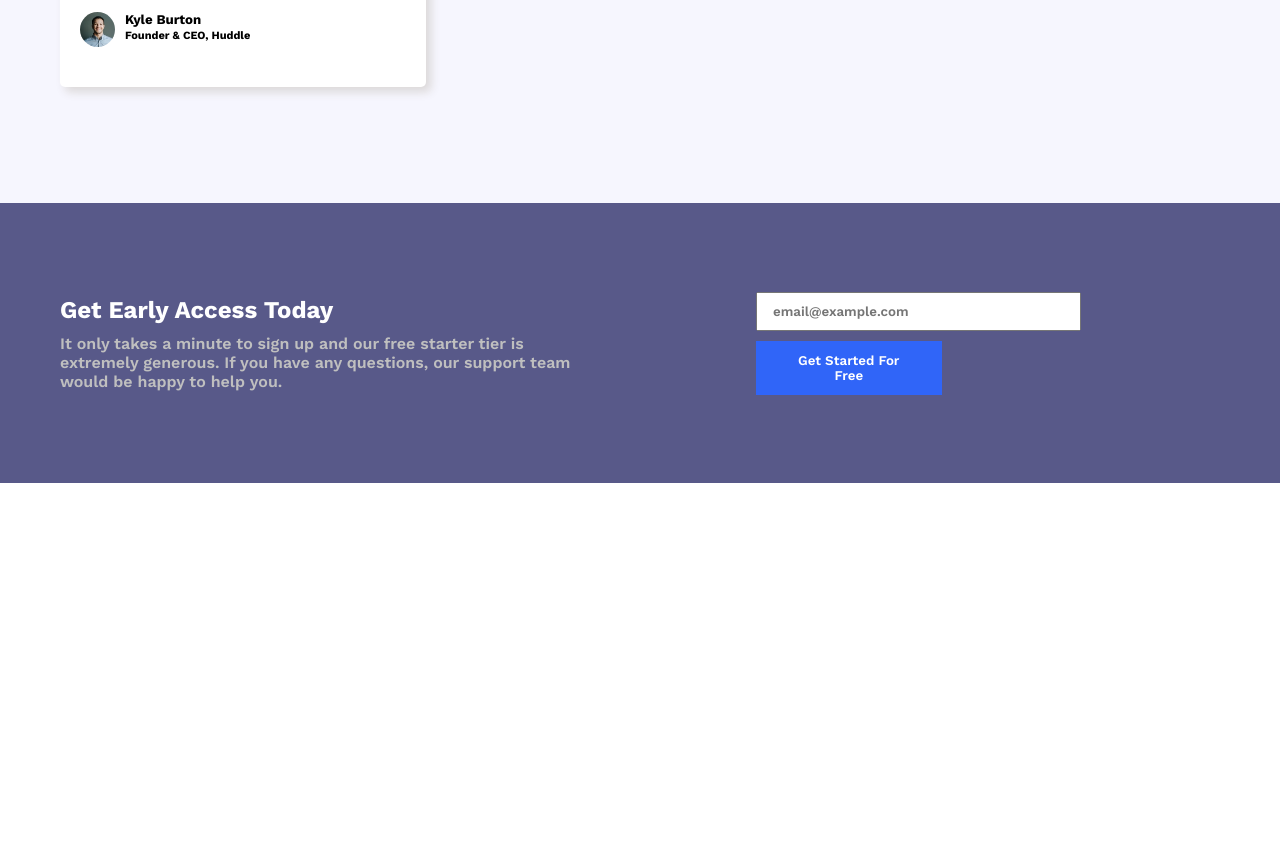
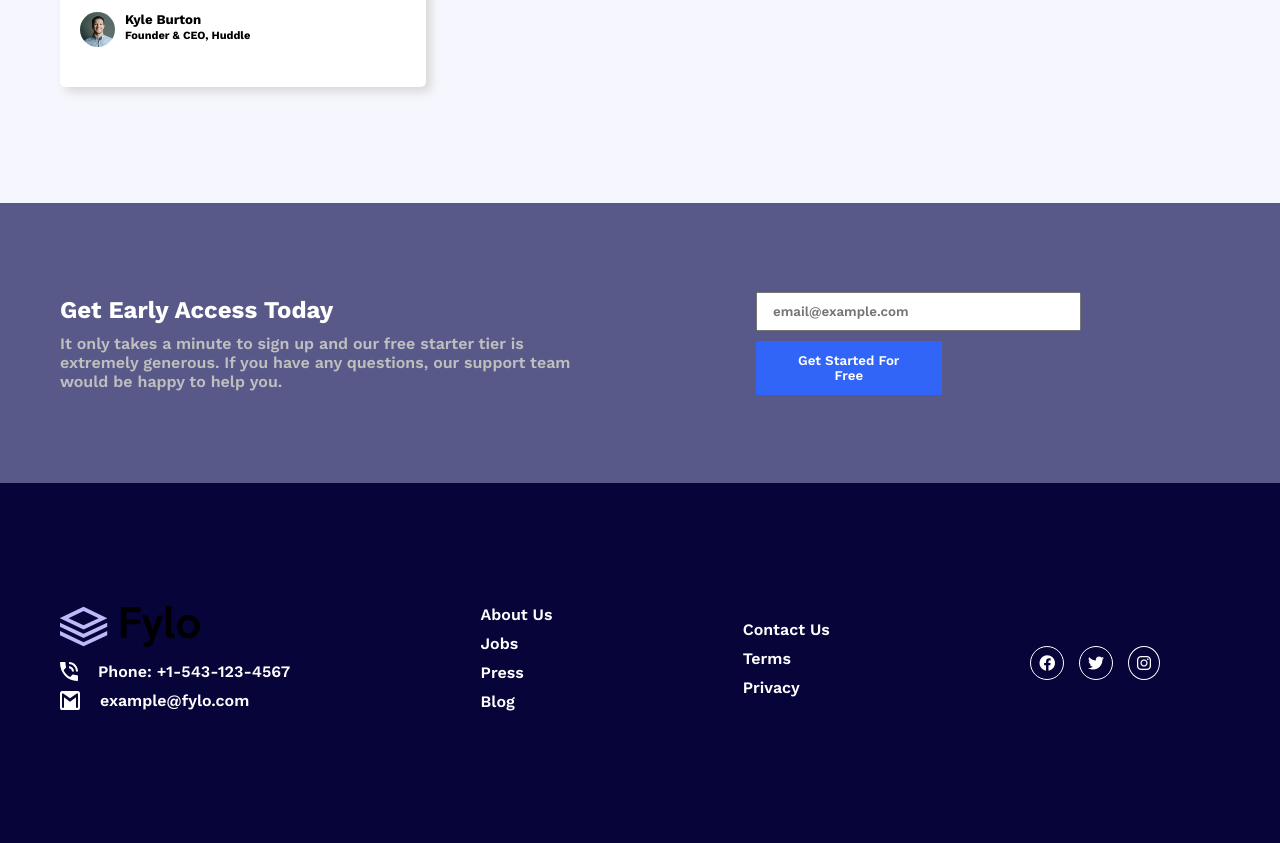
Before and after one commit to SajeedAninda/Fylo-Landing-Page-Sajeed, a plain HTML site: page index.html in a window 1280 px wide. Shown: the part 1397-2240 px from the top of the page. Before the commit the page ends 1880 px from the top, so only its background shows below. Drawn offline with nearby package versions, Linux system fonts and the light colour scheme.

Commit message:
After Project Completing

```diff
--- a/index.html
+++ b/index.html
@@ -13,7 +13,9 @@
   <link rel="icon" type="image/png" sizes="32x32" href="./images/favicon-32x32.png">
   <link rel="stylesheet" href="styles/style.css">
   <title>Fylo landing page with two column layout</title>
-
+  <link rel="stylesheet" href="https://cdnjs.cloudflare.com/ajax/libs/font-awesome/6.4.0/css/all.min.css"
+    integrity="sha512-iecdLmaskl7CVkqkXNQ/ZH/XLlvWZOJyj7Yy7tcenmpD1ypASozpmT/E0iPtmFIB46ZmdtAc9eNBvH0H/ZpiBw=="
+    crossorigin="anonymous" referrerpolicy="no-referrer" />
 </head>
 
 <body>
@@ -108,57 +110,39 @@
         </div>
       </div>
     </section>
+    <!-- FOOTER SECTION  -->
+    <footer>
+      <div class="footer-container">
+        <div class="footer-section-1">
+          <img class="fylo" src="images/logo.svg" alt="">
+          <div class="phone-link link">
+            <img src="images/icon-phone.svg" alt="">
+            <p>Phone: +1-543-123-4567</p>
+          </div>
+          <div class="email-link link">
+            <img src="images/icon-email.svg" alt="">
+            example@fylo.com
+          </div>
+        </div>
+        <div class="footer-section-2 same">
+          <p>About Us</p>
+          <p>Jobs</p>
+          <p>Press</p>
+          <p>Blog</p>
+        </div>
+        <div class="footer-section-3 same">
+          <p>Contact Us</p>
+          <p>Terms</p>
+          <p>Privacy</p>
+        </div>
+        <div class="footer-section-4">
+          <i class="fa-brands fa-facebook"></i>
+          <i class="fa-brands fa-twitter"></i>
+          <i class="fa-brands fa-instagram"></i>
+        </div>
+      </div>
+    </footer>
   </main>
-
-
-
-
-
-
-
-
-
-
-
-
-
-
-
-
-
-
-
-
-
-
-
-
-  <!--
-
-
-  Get Started
-
-
-
-
-
-
-
-
-  Get Started For Free
-
-  Phone: +1-543-123-4567
-  example@fylo.com
-
-  About Us
-  Jobs
-  Press
-  Blog
-
-  Contact Us
-  Terms
-  Privacy -->
-
 </body>
 
 </html>
--- a/styles/style.css
+++ b/styles/style.css
@@ -64,13 +64,13 @@
     font-size: 2.3rem;
     color: hsl(243, 87%, 12%);
     line-height: 1.3;
-    margin-bottom: 15px;
+    margin-bottom: 20px;
 }
 
 .banner-details p {
     font-size: 1rem;
     color: hsl(238, 22%, 44%);
-    margin-bottom: 15px;
+    margin-bottom: 20px;
 }
 
 .banner-inputs input {
@@ -153,12 +153,13 @@
     width: 35px;
     border-radius: 50%;
 }
+
 .productive-image img {
     width: 550px;
 }
 
 /* EARLY ACCESS SECTION  */
-.early-access-container{
+.early-access-container {
     height: 35vh;
     background-color: hsl(238, 22%, 44%);
     padding: 20px 60px 20px 60px;
@@ -166,14 +167,17 @@
     justify-content: space-between;
     align-items: center;
 }
-.early-access h2{
+
+.early-access h2 {
     color: white;
     margin-bottom: 10px;
 }
-.early-access p{
+
+.early-access p {
     color: hsl(0, 0%, 75%);
 }
-.early-access-inputs{
+
+.early-access-inputs {
     display: flex;
     flex-direction: column;
     width: 40%;
@@ -201,3 +205,53 @@
 .early-access-inputs button:hover {
     background-color: hsl(240, 78%, 69%);
 }
+
+/* FOOTER SECTION  */
+.footer-container {
+    background-color: hsl(243, 87%, 12%);
+    padding: 20px 60px 20px 60px;
+    display: flex;
+    justify-content: space-between;
+    height: 45vh;
+    align-items: center;
+}
+
+.footer-section-1 .fylo {
+    width: 140px;
+    margin-bottom: 10px;
+    cursor: pointer;
+}
+
+.link {
+    display: flex;
+    gap: 20px;
+    color: white;
+    margin-bottom: 10px;
+}
+
+.same p {
+    color: white;
+    margin-bottom: 10px;
+    cursor: pointer;
+}
+
+.same p:hover {
+    text-decoration: underline;
+}
+
+.footer-section-4 {
+    padding-right: 60px;
+}
+
+.footer-section-4 i {
+    color: white;
+    margin-left: 10px;
+    cursor: pointer;
+    border: 1px solid white;
+    border-radius: 50%;
+    padding: 8px;
+}
+
+.footer-section-4 i:hover {
+    color: hsl(0, 0%, 75%);
+}
```
